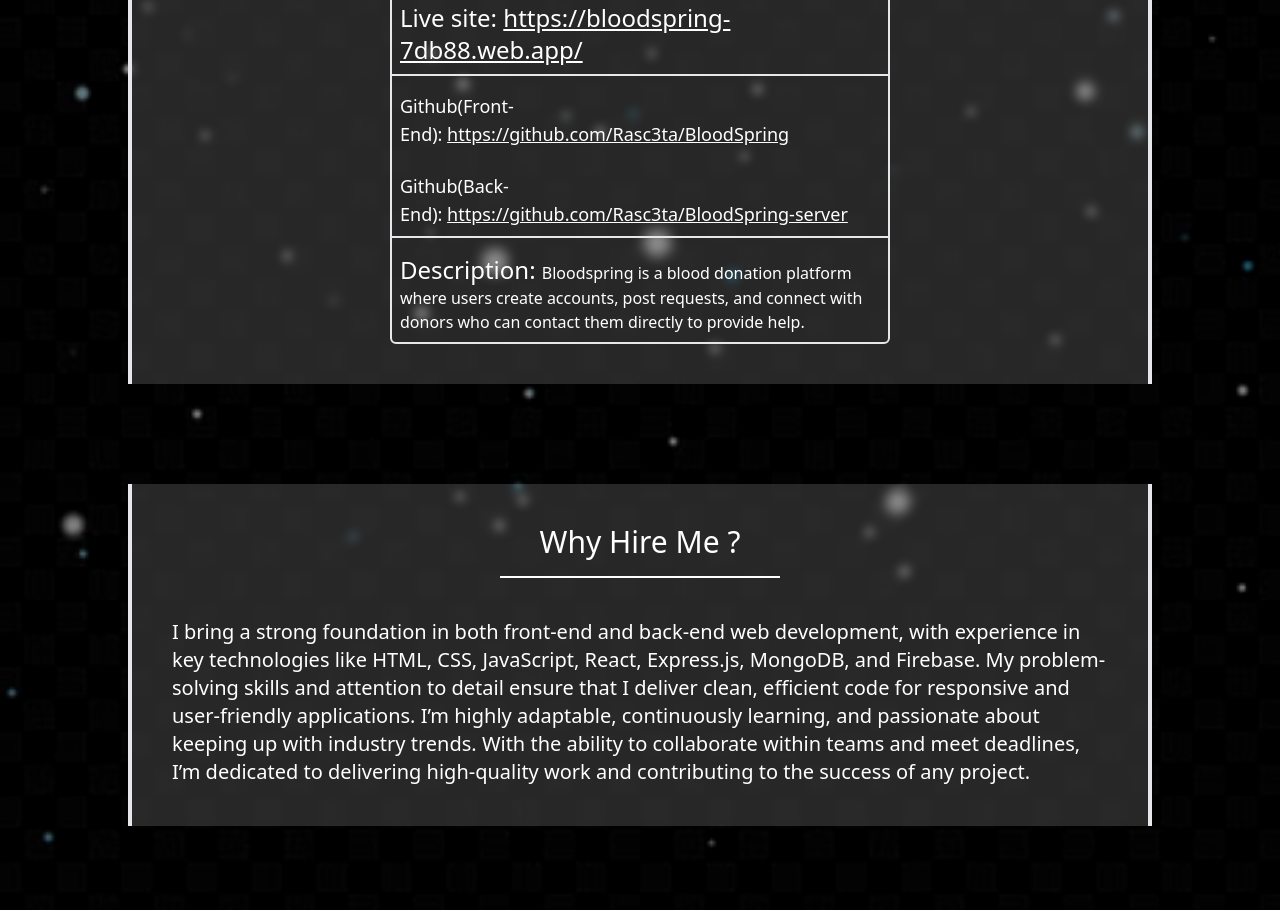
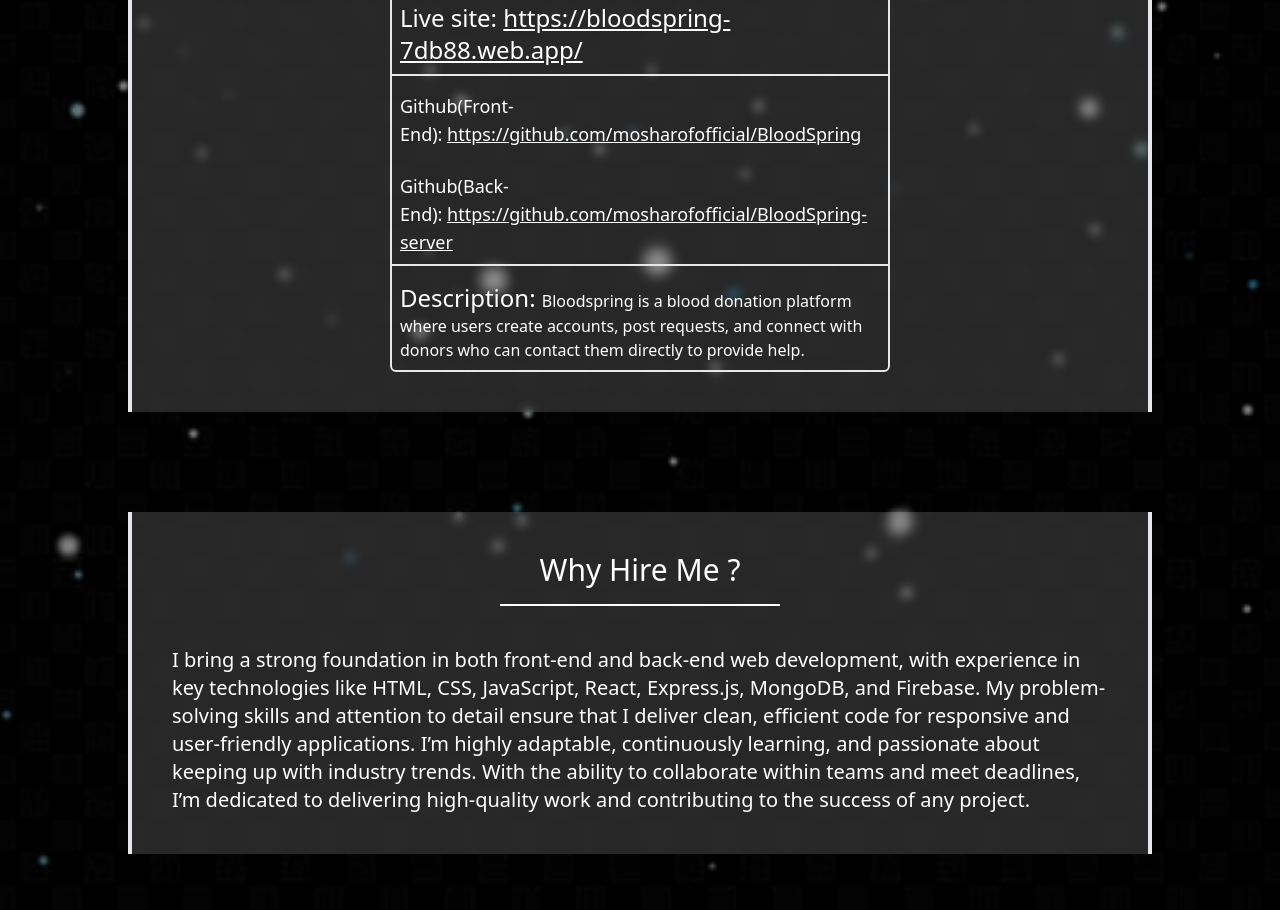
Before and after one commit to mosharofofficial/portfolioWebsite, a React (Vite) app: page / in a window 1280 px wide. Shown: the part 1958-2868 px from the top of the page. Built offline with nearby package versions, Linux system fonts and the light colour scheme.

Commit message:
fixed hyper links

```diff
--- a/src/components/Projects.jsx
+++ b/src/components/Projects.jsx
@@ -29,9 +29,9 @@ const Projects = () => {
             <a
               className="underline"
               target="_blank"
-              href="https://github.com/Rasc3ta/BloodSpring"
+              href="https://github.com/mosharofofficial/BloodSpring"
             >
-              https://github.com/Rasc3ta/BloodSpring
+              https://github.com/mosharofofficial/BloodSpring
             </a>
           </h3>
           <h3 className="text-lg p-2 mb-2 border-b-[2px]">
@@ -39,9 +39,9 @@ const Projects = () => {
             <a
               className="underline"
               target="_blank"
-              href="https://github.com/Rasc3ta/BloodSpring-server"
+              href="https://github.com/mosharofofficial/BloodSpring-server"
             >
-              https://github.com/Rasc3ta/BloodSpring-server
+              https://github.com/mosharofofficial/BloodSpring-server
             </a>
           </h3>
           <p className="p-2">
```
